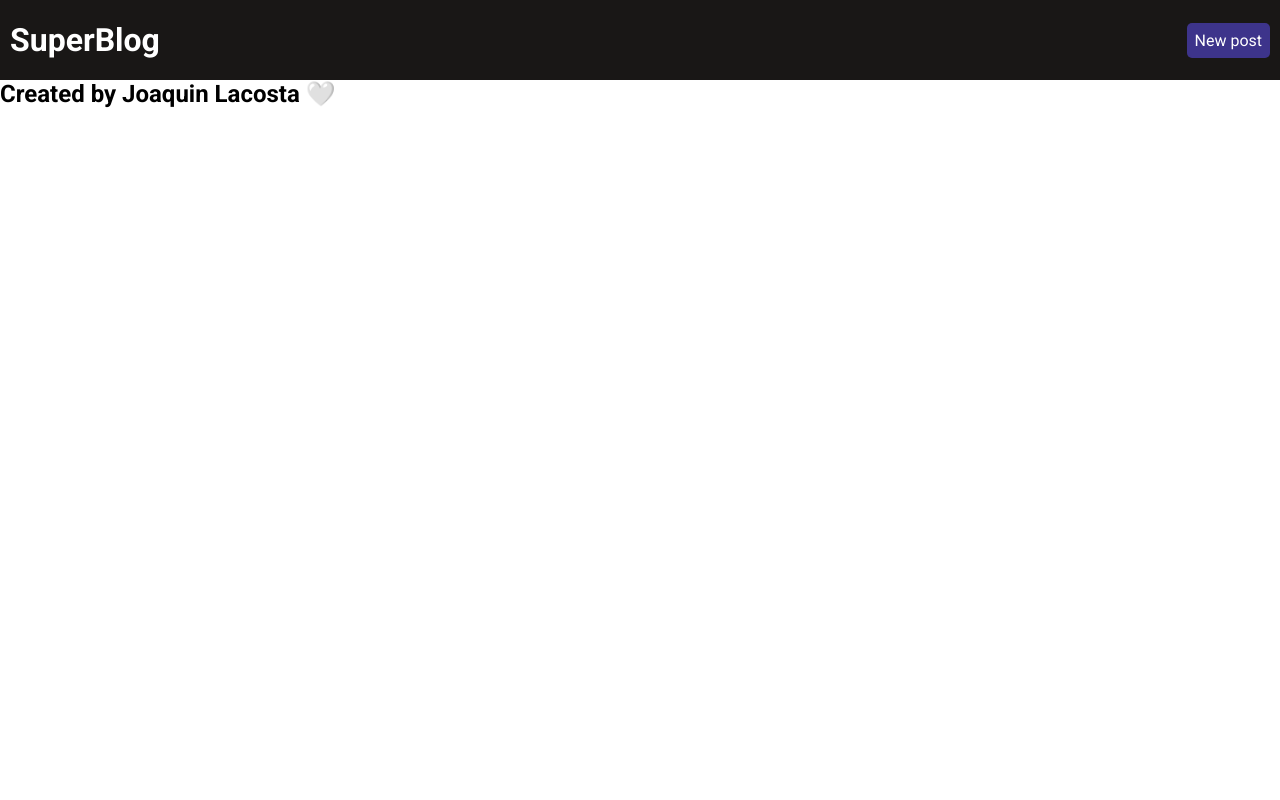
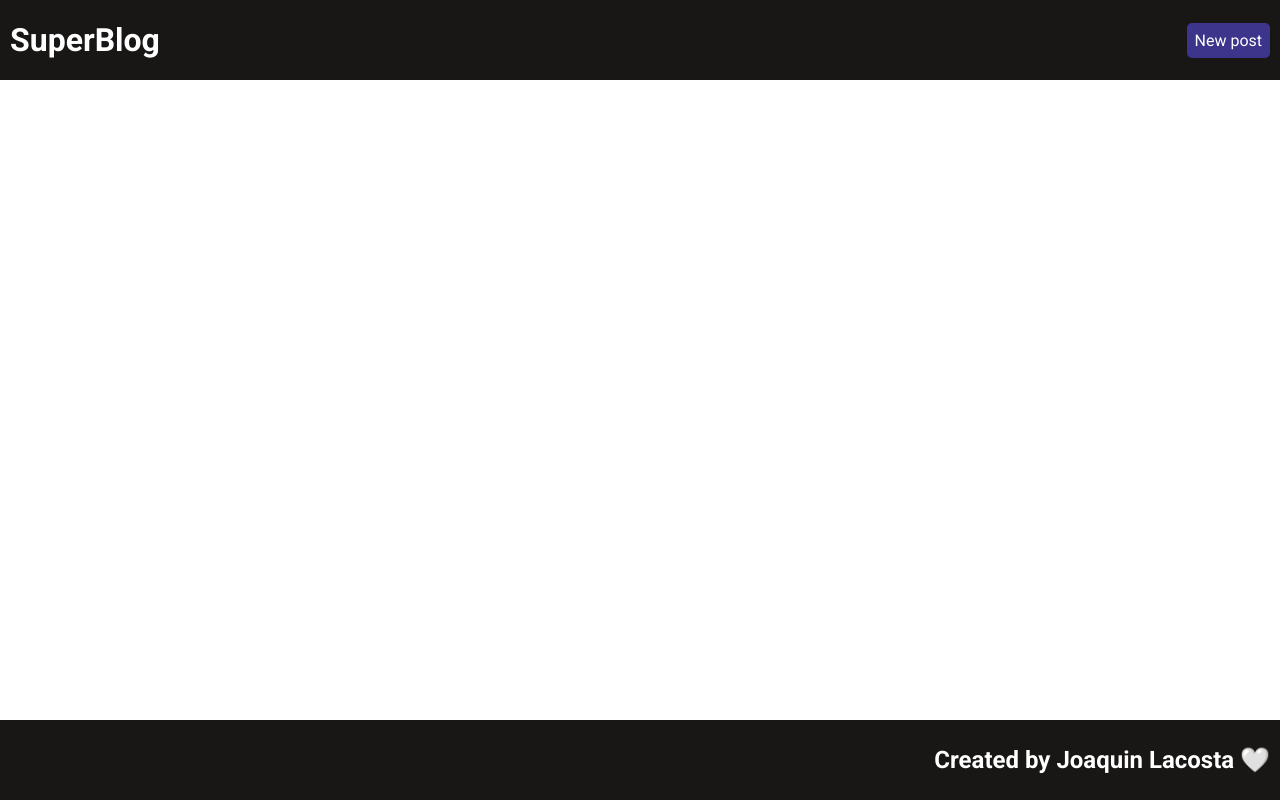
Before and after one commit to JoaquinLacosta/SuperBlog-alkemy, a React (Create React App) app: page / in a window 1280 px wide. Built offline with nearby package versions, Linux system fonts and the light colour scheme.

Commit message:
added footer styles

```diff
--- a/src/components/Footer/index.js
+++ b/src/components/Footer/index.js
@@ -1,10 +1,11 @@
 import React from "react"
+import { FooterWrapper } from "./styles"
 
 const Footer = () => {
   return(
-    <footer className="Footer">
-      <h2 className="Footer__title">Created by Joaquin Lacosta 🤍</h2>
-    </footer>
+    <FooterWrapper>
+      <h2>Created by Joaquin Lacosta 🤍</h2>
+    </FooterWrapper>
   )
 }
 
--- /dev/null
+++ b/src/components/Footer/styles.js
@@ -0,0 +1,14 @@
+import styled from "styled-components"
+
+export const FooterWrapper = styled.footer`
+  width: 100%;
+  display: flex;
+  padding: 0 10px;
+  height: 80px;
+  justify-content: flex-end;
+  align-items: center;
+  background-color: #191716;
+  color: white;
+  position: absolute;
+  bottom: 0;
+`
--- a/src/components/Header/styles.js
+++ b/src/components/Header/styles.js
@@ -9,6 +9,7 @@ export const HeaderWrapper = styled.header`
   align-items: center;
   background-color: #191716;
   color: white;
+  position: fixed;
 `
 
 export const HeaderLogo = styled.a`
```
